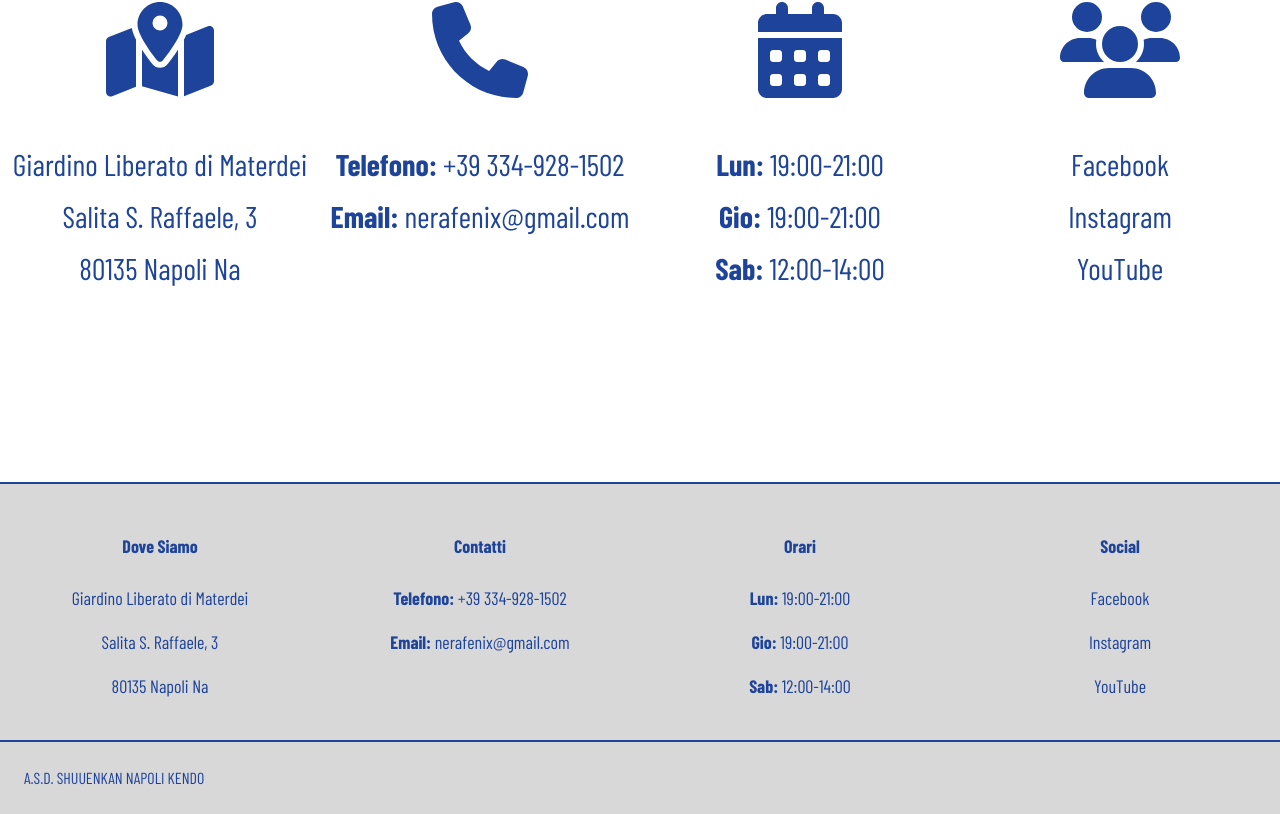
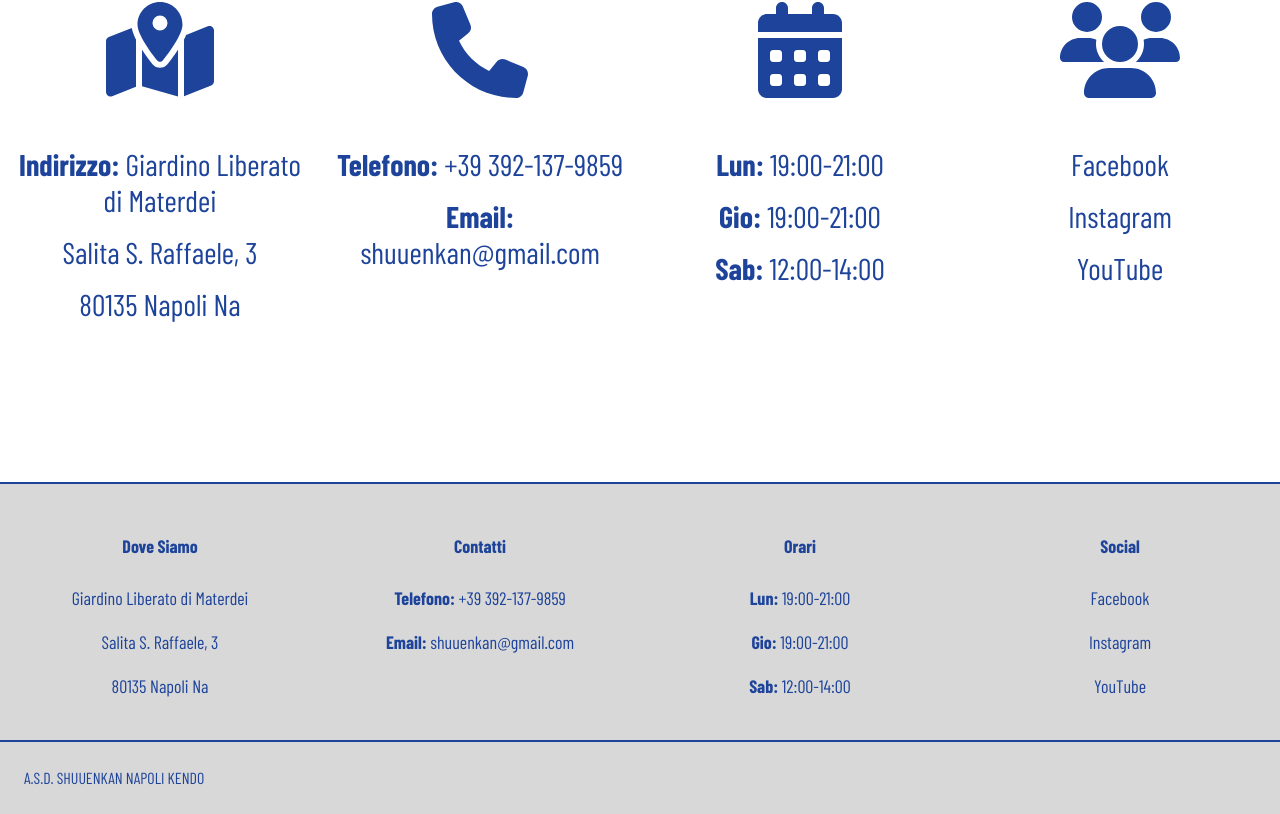
Before and after one commit to RiccardoElena/Shuuenkan, a Next.js app: page /contacts in a window 1280 px wide. Shown: the part 843-1657 px from the top of the page. Built offline with nearby package versions, Linux system fonts and the light colour scheme.

Commit message:
fix: fixed dependency vulnerability

```diff
--- a/components/2-molecules/HeroContent.js
+++ b/components/2-molecules/HeroContent.js
@@ -6,7 +6,6 @@ const HeroContent = () => {
       <div className="text-shadow m-0 w-full pt-7 text-center text-[2rem] leading-[3rem] text-white hlg:pt-20">
         <p className="mx-8 py-5 text-left text-xl md:py-12 lg:mx-16 lg:text-2xl">
           {' '}
-          Chi siamo
         </p>
         <h1 className="mx-auto w-fit text-center text-5xl font-bold xsm:text-6xl sm:text-left sm:text-8xl md:text-6xl hmd:text-7xl hmd:leading-[5rem] xl:text-8xl xl:leading-[5rem]">
           SHUUENKANDOJO <br />
--- a/components/3-organism/Contacts.js
+++ b/components/3-organism/Contacts.js
@@ -14,7 +14,7 @@ const Contacts = () => {
       icon: faMapLocationDot,
       lines: [
         {
-          test: 'test',
+          title: 'Indirizzo',
           href: 'https://www.giardinoliberato.org/',
           text: 'Giardino Liberato di Materdei',
           key: 1,
@@ -36,14 +36,14 @@ const Contacts = () => {
       lines: [
         {
           title: 'Telefono',
-          href: 'tel:00393349281502',
-          text: '+39 334-928-1502',
+          href: 'tel:003921379859',
+          text: '+39 392-137-9859',
           key: 1,
         },
         {
           title: 'Email',
-          href: 'mailto:nerafenix@gmail.com',
-          text: 'nerafenix@gmail.com',
+          href: 'mailto:shuuenkan@gmail.com',
+          text: 'shuuenkan@gmail.com',
           key: 2,
         },
       ],
--- a/components/3-organism/Footer.js
+++ b/components/3-organism/Footer.js
@@ -28,14 +28,14 @@ const Footer = () => {
       lines: [
         {
           title: 'Telefono',
-          href: 'tel:00393349281502',
-          text: '+39 334-928-1502',
+          href: 'tel:003921379859',
+          text: '+39 392-137-9859',
           key: 1,
         },
         {
           title: 'Email',
-          href: 'mailto:nerafenix@gmail.com',
-          text: 'nerafenix@gmail.com',
+          href: 'mailto:shuuenkan@gmail.com',
+          text: 'shuuenkan@gmail.com',
           key: 2,
         },
       ],
--- a/package.json
+++ b/package.json
@@ -19,11 +19,11 @@
     "framer-motion": "^7.3.2",
     "gray-matter": "^4.0.3",
     "markdown-to-jsx": "^7.5.0",
-    "next": "^14.2.34",
+    "next": "^16.3.5",
     "next-share": "^0.27.0",
     "react": "^18.3.1",
     "react-dom": "^18.3.1",
-    "sharp": "^0.33.5",
+    "sharp": "^0.35.4",
     "typescript": "^5.2.2"
   },
   "devDependencies": {
```
Also changed, not shown: 1 other file (tests, documents, lock files or other folders).
